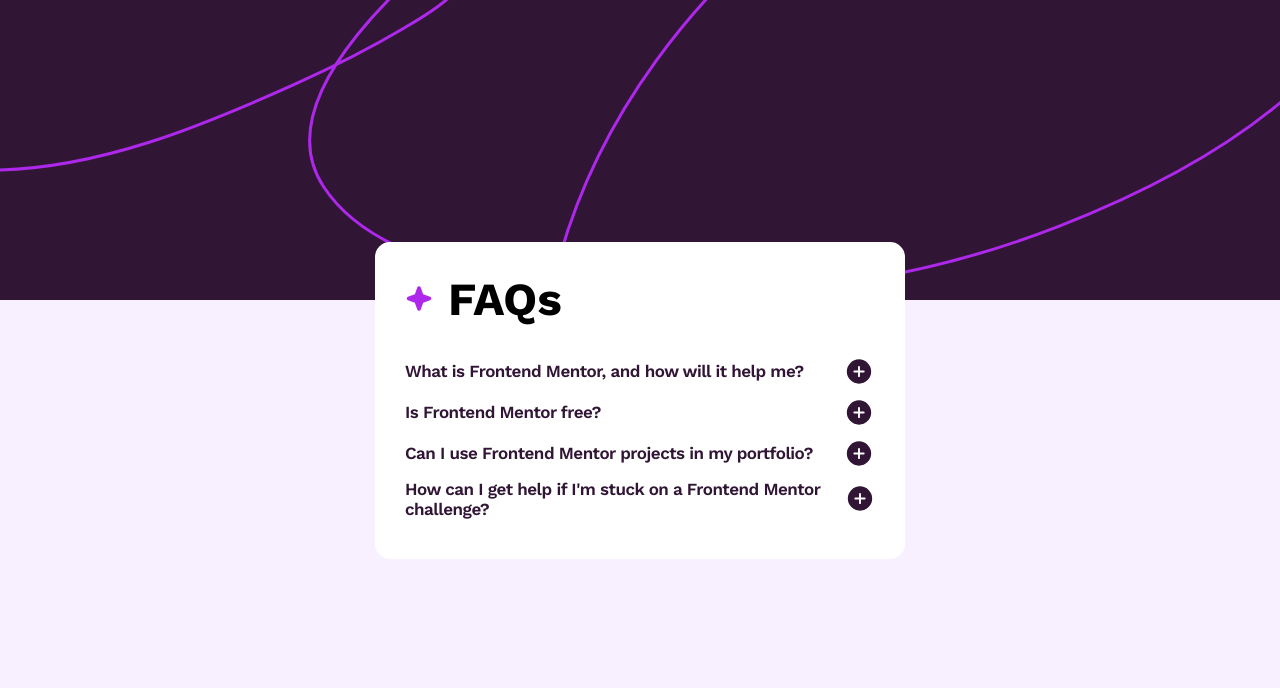
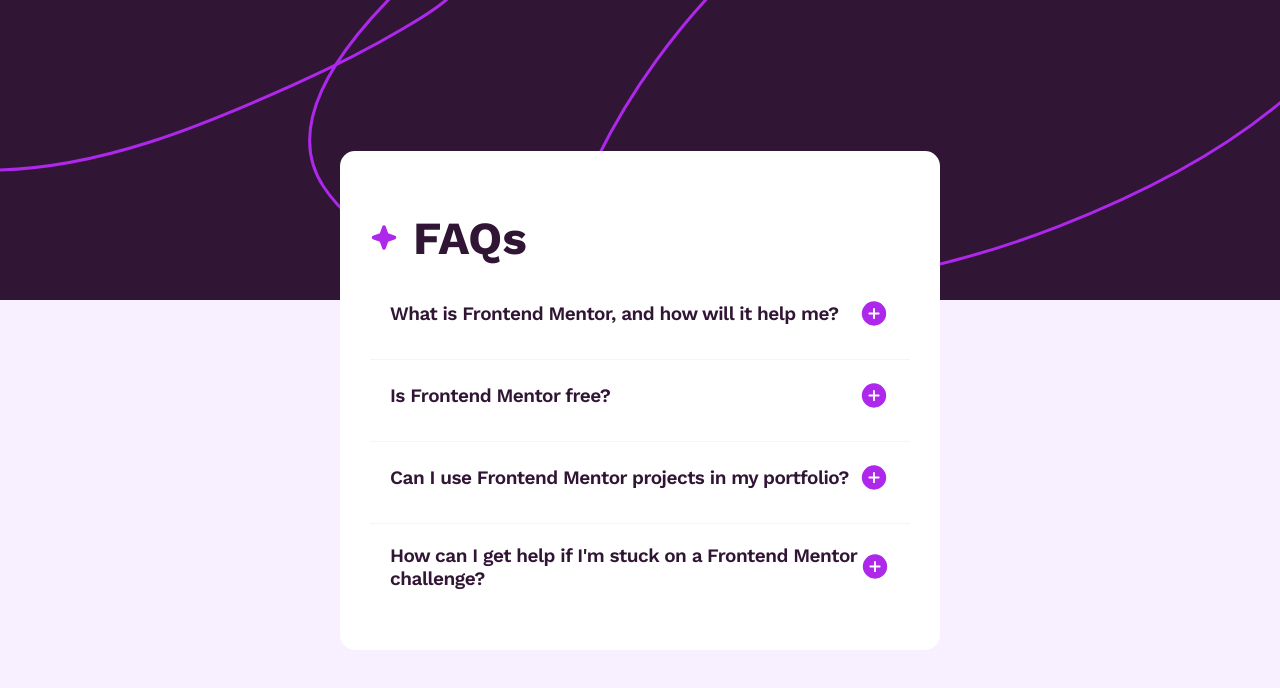
Before and after one commit to vanjamilicevic/FAQAccordion, a plain HTML site: page index.html in a window 1280 px wide. Drawn offline with nearby package versions, Linux system fonts and the light colour scheme.

Commit message:
Finishing last changes

```diff
--- a/style.css
+++ b/style.css
@@ -25,16 +25,17 @@ body {
 
 .main-content {
     position: relative;
-    width: 530px;
+    width: 600px;
     background-color: white;
     padding: 30px;
+    padding-top: 60px;
     border-radius: 15px;
 }
 
 .star-and-title {
     display: flex;
     align-items: center;
-    margin-bottom: 30px;
+    margin-bottom: 13px;
 }
 
 .star {
@@ -48,12 +49,23 @@ body {
    font-size: 46px;
    margin-left: 15px;
    font-weight: 700;
+   color: #301534;
+}
+
+.question-and-answer {
+    padding: 20px;
+}
+
+.first-question-container,
+.second-question-container,
+.third-question-container {
+    border-bottom: 0.5px solid #f8f2f9;
 }
 
 .question {
     font-weight: 600;
     margin: 0;
-    font-size: 17px;
+    font-size: 19px;
     letter-spacing: -0.5px;
 }
 
@@ -95,7 +107,7 @@ body {
     font-weight: 400;
     margin: 0;
     width: auto;
-    font-size: 14px;
+    font-size: 16px;
     letter-spacing: -0.5px;
     line-height: 23px;
 }
@@ -122,7 +134,7 @@ body {
 }
 
 .plus {
-    fill: #301534;
+    fill: #AD28EB;
 }
 
 .minus {
```
